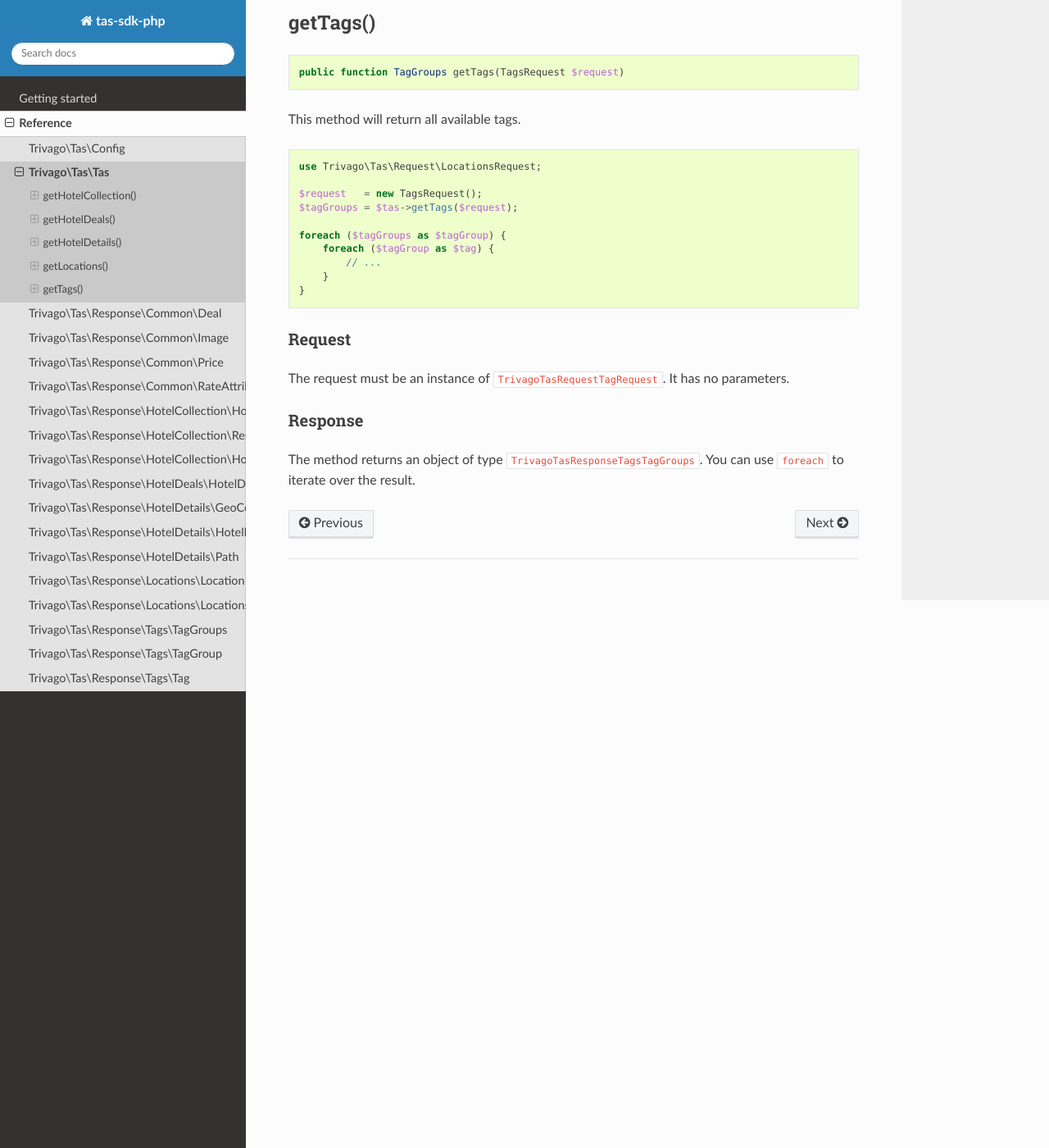
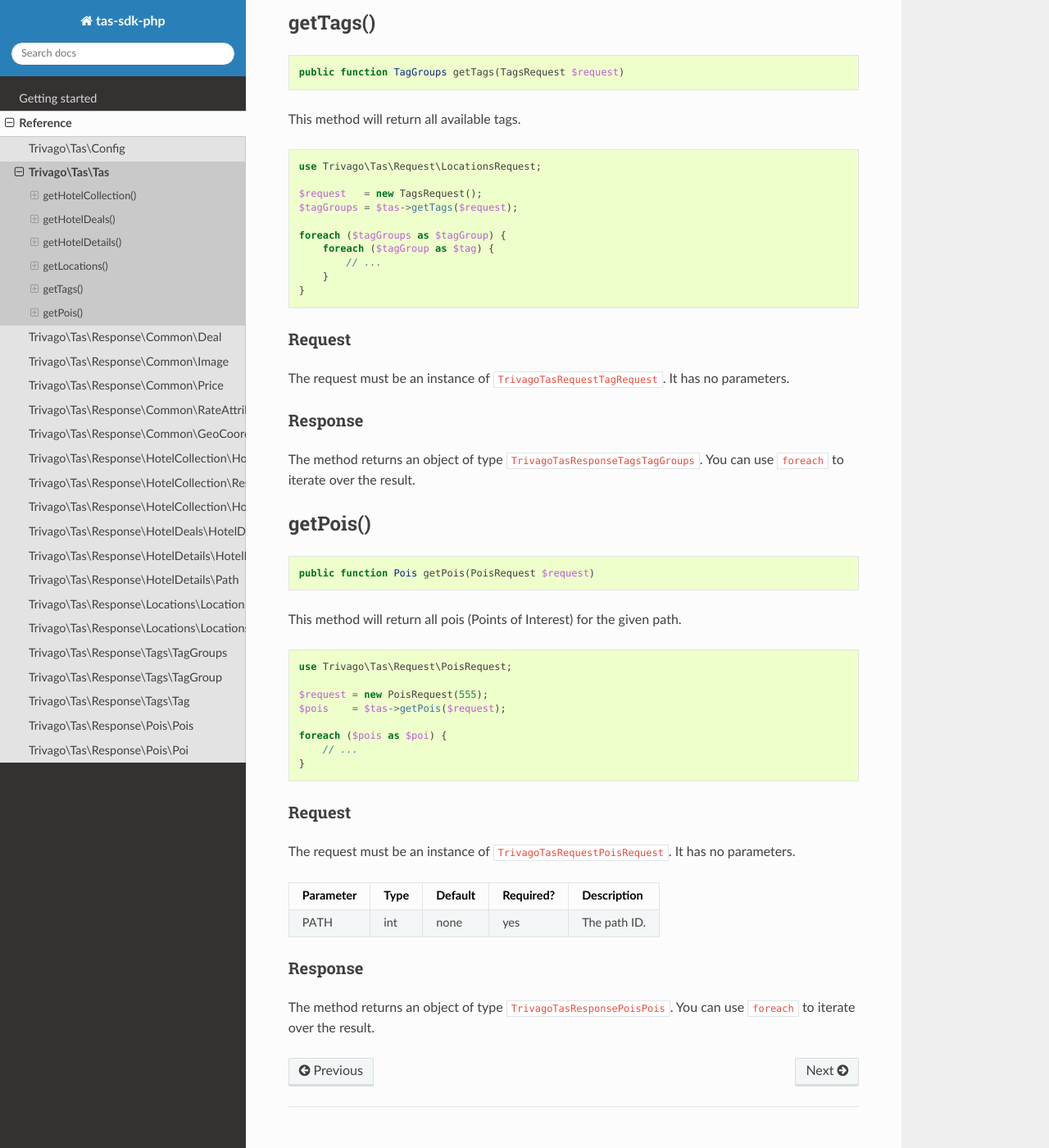
Before and after one commit to sveneisenschmidt/tas-sdk-php, a Sphinx documentation site: the page built from docs/reference/trivago/tas/tas.rst, in a window 1280 px wide and 1400 px high, scrolled down 4070 px. Shown: the whole window at 82% size. Built offline with Sphinx 7.4.7 and the Read the Docs theme 2.0.0, drawn with Linux system fonts in a browser that asks for light colours.

Commit message:
Add the documentation for pois.

```diff
--- a/docs/reference/index.rst
+++ b/docs/reference/index.rst
@@ -13,11 +13,11 @@ On this page you will find the trivago Affiliate Suite SDK for PHP reference.
     trivago/tas/response/common/image
     trivago/tas/response/common/price
     trivago/tas/response/common/rate-attribute
+    trivago/tas/response/common/geo-coordinates
     trivago/tas/response/hotel-collection/hotel
     trivago/tas/response/hotel-collection/result-info
     trivago/tas/response/hotel-collection/hotel-collection
     trivago/tas/response/hotel-deals/hotel-deals
-    trivago/tas/response/hotel-details/geo-coordinates
     trivago/tas/response/hotel-details/hotel-details
     trivago/tas/response/hotel-details/path
     trivago/tas/response/locations/location
@@ -25,3 +25,5 @@ On this page you will find the trivago Affiliate Suite SDK for PHP reference.
     trivago/tas/response/tags/tag-groups
     trivago/tas/response/tags/tag-group
     trivago/tas/response/tags/tag
+    trivago/tas/response/pois/pois
+    trivago/tas/response/pois/poi
--- a/docs/reference/trivago/tas/response/hotel-details/geo-coordinates.rst
+++ b/docs/reference/trivago/tas/response/common/geo-coordinates.rst
@@ -1,5 +1,5 @@
 ====================================================
-Trivago\\Tas\\Response\\HotelDetails\\GeoCoordinates
+Trivago\\Tas\\Response\\Common\\GeoCoordinates
 ====================================================
 
 getLatitude()
--- a/docs/reference/trivago/tas/tas.rst
+++ b/docs/reference/trivago/tas/tas.rst
@@ -223,7 +223,7 @@ A :code:`Trivago\Tas\Response\Locations\Location` instance can be a hotel, an at
 
 
 getTags()
-==============
+=========
 
 .. code-block:: php
 
@@ -259,3 +259,41 @@ Response
 --------
 
 The method returns an object of type :code:`Trivago\Tas\Response\Tags\TagGroups`. You can use :code:`foreach` to iterate over the result.
+
+
+getPois()
+=========
+
+.. code-block:: php
+
+    public function Pois getPois(PoisRequest $request)
+
+
+This method will return all pois (Points of Interest) for the given path.
+
+.. code-block:: php
+
+    use Trivago\Tas\Request\PoisRequest;
+
+    $request = new PoisRequest(555);
+    $pois    = $tas->getPois($request);
+
+    foreach ($pois as $poi) {
+        // ...
+    }
+
+Request
+-------
+
+The request must be an instance of :code:`Trivago\Tas\Request\PoisRequest`. It has no parameters.
+
++------------+-----------+---------+------------+-----------------------------------------------------------+
+| Parameter  | Type      | Default | Required?  | Description                                               |
++============+===========+=========+============+===========================================================+
+| PATH       | int       | none    | yes        | The path ID.                                              |
++------------+-----------+---------+------------+-----------------------------------------------------------+
+
+Response
+--------
+
+The method returns an object of type :code:`Trivago\Tas\Response\Pois\Pois`. You can use :code:`foreach` to iterate over the result.
```
Also changed, not shown: docs/reference/trivago/tas/response/pois/poi.rst (added, +30 -0 lines), docs/reference/trivago/tas/response/pois/pois.rst (added, +25 -0 lines).
